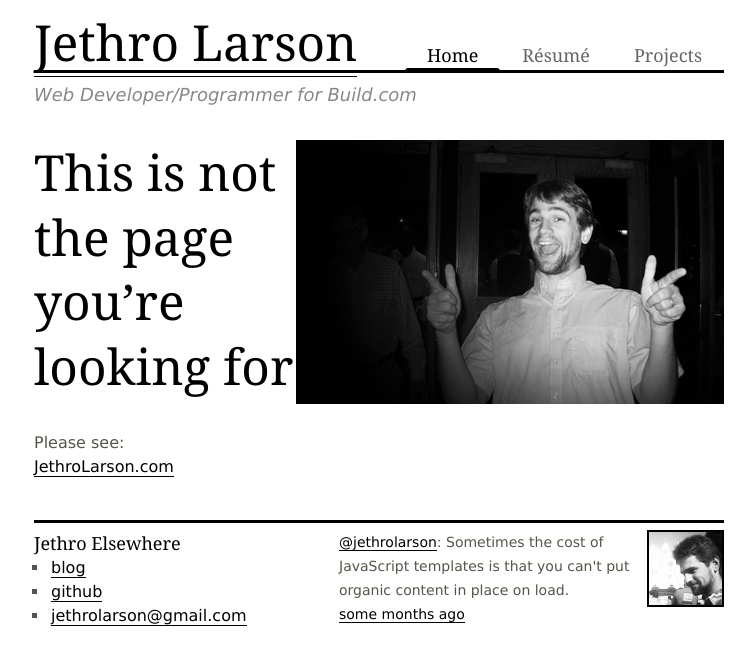
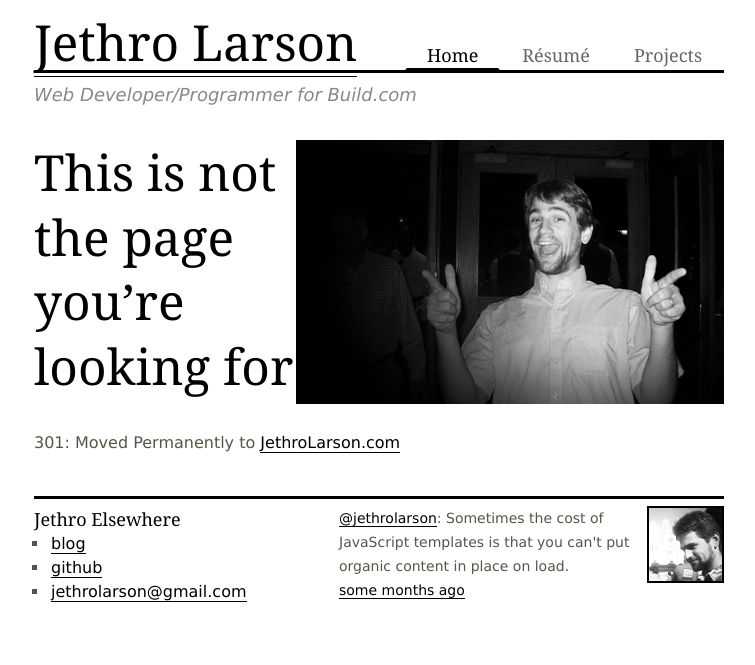
Before and after one commit to jethrolarson/jethrolarson.github.com, a Jekyll site: the page built from index.md, in a window 1280 px wide. Shown: the top 665 px of the page, without its empty margins (261-1016 px from the left). Built offline with Jekyll 4.4.1, drawn with Linux system fonts in a browser that asks for light colours; Markdown is read by kramdown in place of the engine named in the settings.

Commit message:
Update index.md

```diff
--- a/index.md
+++ b/index.md
@@ -10,5 +10,5 @@ description: The personal portfolio of Web Designer/Developer Jethro Larson
 
 This is not the page you're looking for
 =======
-Please see:
-[JethroLarson.com](http://jethrolarson.com)
+
+301: Moved Permanently to [JethroLarson.com](http://jethrolarson.com)
```
